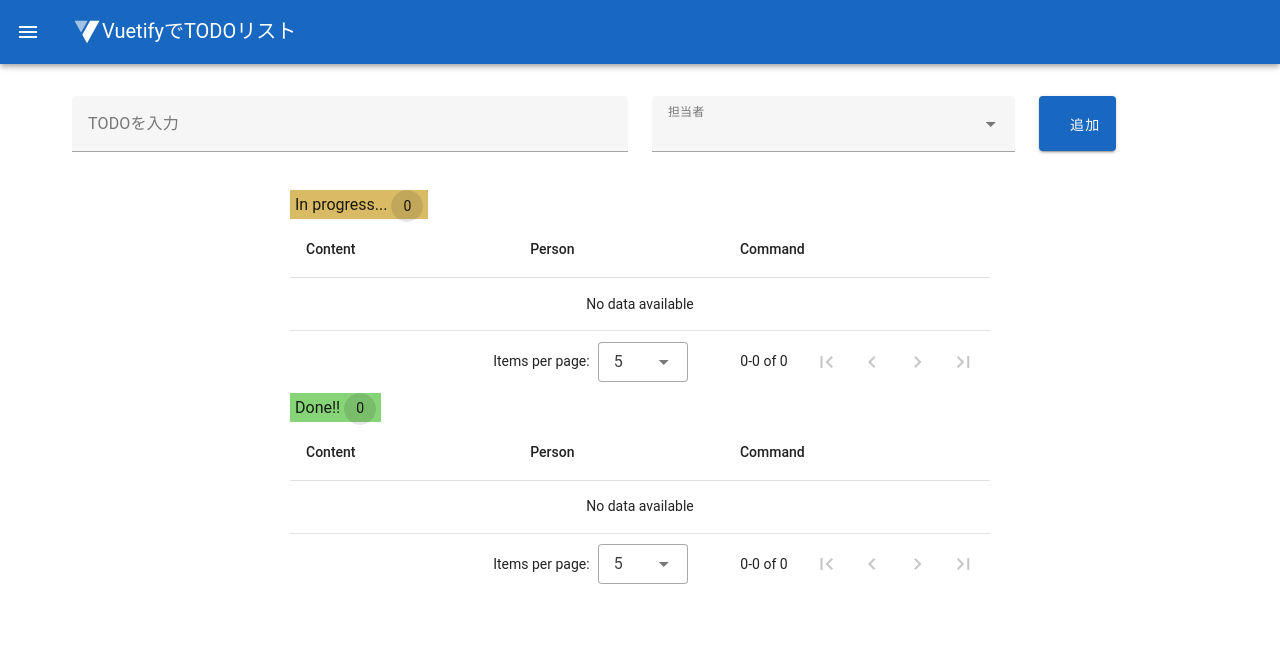
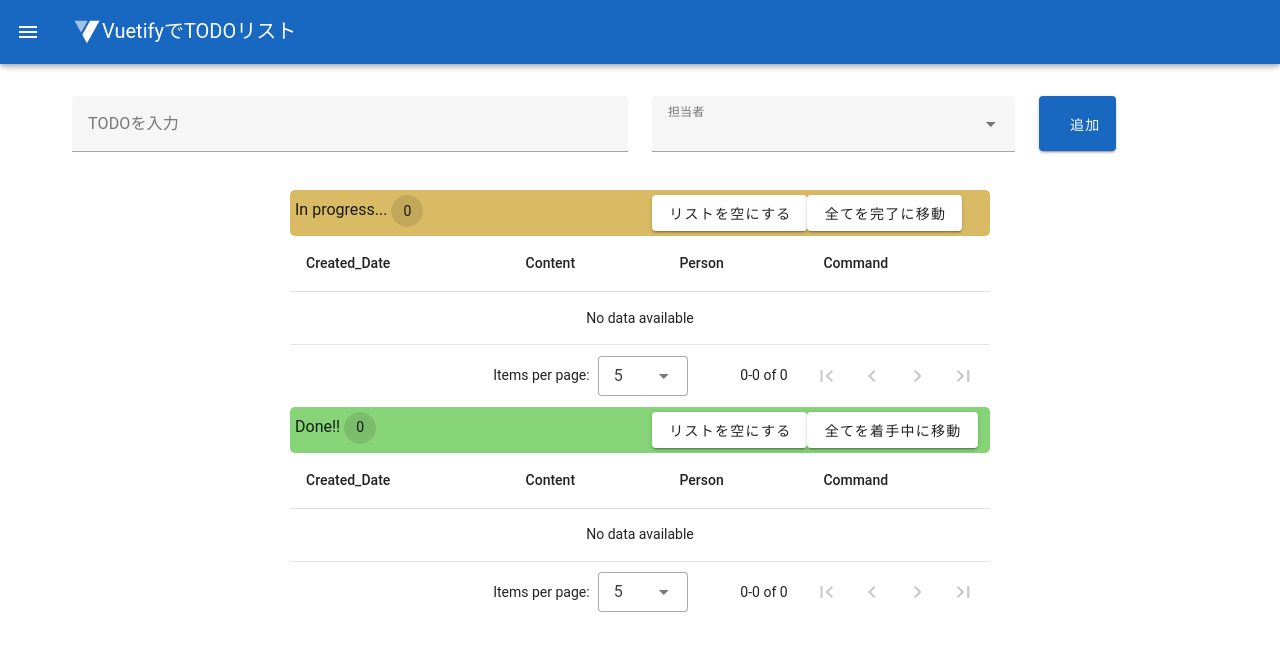
Before and after one commit to takumiuma/vue-todo, a Vue app: page / in a window 1280 px wide. Shown: the top 650 px of the page. Built offline with nearby package versions, Linux system fonts and the light colour scheme; some icons are missing.

Commit message:
全て削除・移動ボタンを作成。作成日カラムを作成。

```diff
--- a/package.json
+++ b/package.json
@@ -16,6 +16,7 @@
     "@jamescoyle/vue-icon": "^0.1.2",
     "@mdi/font": "^7.3.67",
     "@mdi/js": "^7.3.67",
+    "dayjs": "^1.11.10",
     "pinia": "^2.1.7",
     "vue": "^3.3.4",
     "vue-router": "^4.2.5",
--- a/src/components/TodoTableTitle.vue
+++ b/src/components/TodoTableTitle.vue
@@ -1,29 +1,61 @@
 <script>
 export default {
+  emits: ['clear-click', 'move-click'],
   props: {
     title: String,
-    totalNum: Number
+    todoList: Array
+  },
+  data() {
+    return {
+      emptyTodos: [],
+      message: ''
+    }
   },
   methods: {
+    totalNum() {
+      return this.todoList.length
+    },
     titleColor() {
-      return this.title === 'In progress...' ? 'unfinished' : 'finished'
+      if (this.title === 'In progress...') {
+        this.message = '全てを完了に移動'
+        return 'unfinished'
+      }
+      this.message = '全てを着手中に移動'
+      return 'finished'
+    },
+    sendEmpty() {
+      this.$emit('clear-click', this.emptyTodos)
+      this.emptyTodos = []
+    },
+    sendList() {
+      this.$emit('move-click', this.todoList)
     }
   }
 }
 </script>
 <template>
-  <span :class="titleColor()">
-    {{ title }}
-    <v-chip>{{ totalNum }}</v-chip>
-  </span>
+  <div :class="titleColor()">
+    <v-row>
+      <v-col>
+        {{ title }}
+        <v-chip>{{ totalNum() }}</v-chip></v-col
+      >
+      <v-col justify="end">
+        <v-btn @click="sendEmpty()">リストを空にする</v-btn>
+        <v-btn @click="sendList()">{{ message }}</v-btn>
+      </v-col>
+    </v-row>
+  </div>
 </template>
 <style scoped>
 .unfinished {
   background-color: rgb(216, 187, 100);
   padding: 5px;
+  border-radius: 5px;
 }
 .finished {
   background-color: rgb(135, 211, 120);
   padding: 5px;
+  border-radius: 5px;
 }
 </style>
--- a/src/views/TodoView.vue
+++ b/src/views/TodoView.vue
@@ -2,6 +2,7 @@
 import { mdiDelete, mdiPlaylistEdit } from '@mdi/js'
 import SvgIcon from '@jamescoyle/vue-icon'
 import TodoTableTitle from '../components/TodoTableTitle.vue'
+import dayjs from 'dayjs'
 
 export default {
   data() {
@@ -13,6 +14,7 @@ export default {
       pics: ['担当者A', '担当者B', '担当者C'],
       pic: '',
       headers: [
+        { title: 'Created_Date', value: 'time' },
         { title: 'Content', value: 'todo' },
         { title: 'Person', value: 'pic' },
         { title: 'Command', value: 'decide' }
@@ -35,7 +37,7 @@ export default {
       const { valid } = await this.$refs.form.validate()
       if (!valid) return
 
-      this.todos.push({ id: this.id++, content: this.todo, pic: this.pic })
+      this.todos.push({ id: this.id++, content: this.todo, pic: this.pic, time: this.getTime() })
       this.$refs.form.reset()
     },
     deleteTodo(todo) {
@@ -50,6 +52,25 @@ export default {
       this.todos.push(todo)
       const index = this.completeTodos.indexOf(todo)
       this.completeTodos.splice(index, 1)
+    },
+    clearTodo(emptyTodos, target) {
+      if (target === 'todos') {
+        this.todos = emptyTodos
+      } else {
+        this.completeTodos = emptyTodos
+      }
+    },
+    moveTodo(list, target) {
+      if (target === 'todos') {
+        this.completeTodos.push(...list)
+        this.todos.splice(0)
+      } else {
+        this.todos.push(...list)
+        this.completeTodos.splice(0)
+      }
+    },
+    getTime() {
+      return dayjs().format('YYYY-MM-DD HH:mm')
     }
   }
 }
@@ -80,10 +101,16 @@ export default {
       </v-form>
     </v-container>
     <v-responsive class="mx-auto" max-width="700">
-      <TodoTableTitle title="In progress..." :totalNum="todos.length" />
+      <TodoTableTitle
+        title="In progress..."
+        :todoList="todos"
+        @clear-click="clearTodo($event, 'todos')"
+        @move-click="moveTodo($event, 'todos')"
+      />
       <v-data-table :headers="headers" :items="todos" items-per-page="5">
         <template v-slot:item="{ item }">
           <tr>
+            <td>{{ item.time }}</td>
             <td>{{ item.content }}</td>
             <td>{{ item.pic }}</td>
             <td>
@@ -99,10 +126,16 @@ export default {
       </v-data-table>
     </v-responsive>
     <v-responsive class="mx-auto" max-width="700">
-      <TodoTableTitle title="Done!!" :totalNum="completeTodos.length" />
+      <TodoTableTitle
+        title="Done!!"
+        :todoList="completeTodos"
+        @clear-click="clearTodo($event, 'completeTodos')"
+        @move-click="moveTodo($event, 'completeTodos')"
+      />
       <v-data-table :headers="headers" :items="completeTodos" items-per-page="5">
         <template v-slot:item="{ item }">
           <tr>
+            <td>{{ item.time }}</td>
             <td>{{ item.content }}</td>
             <td>{{ item.pic }}</td>
             <td>
```
Also changed, not shown: src/main.ts (+4 -9 lines), 1 other file (tests, documents, lock files or other folders).
